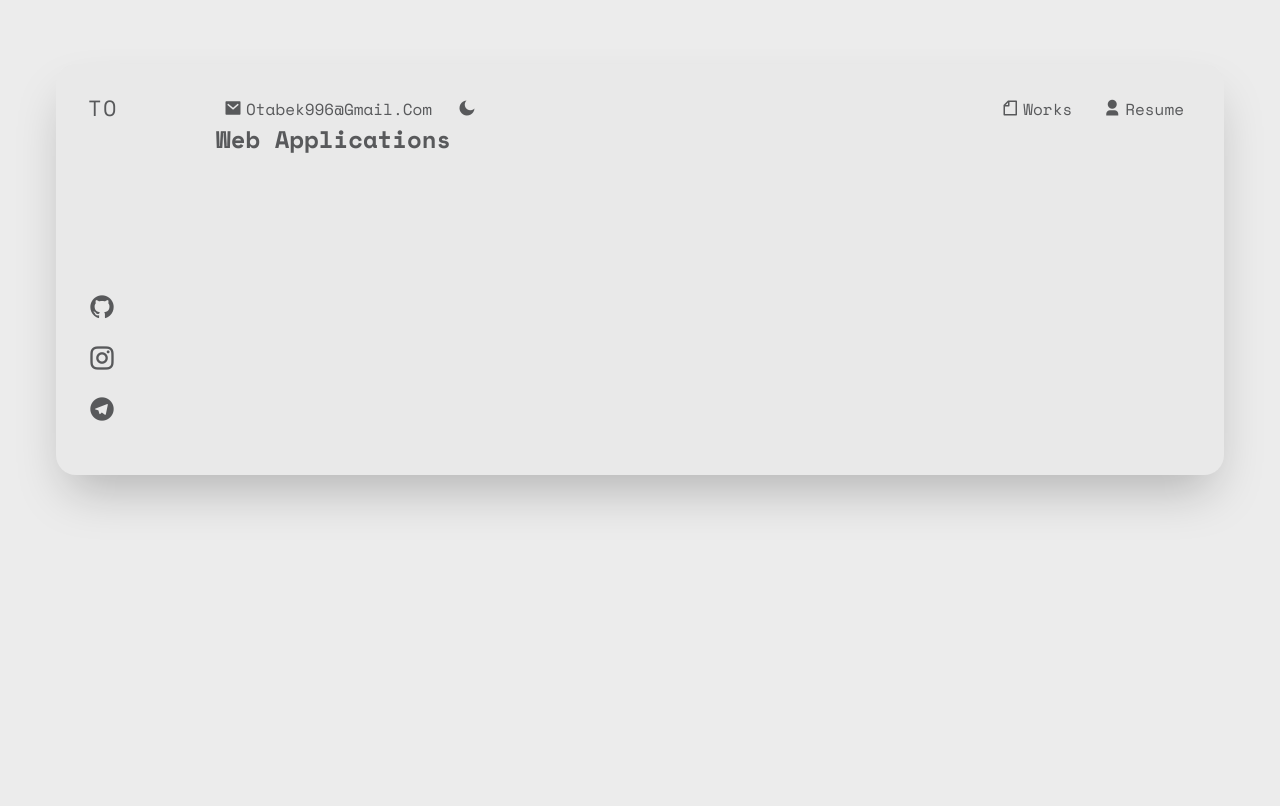
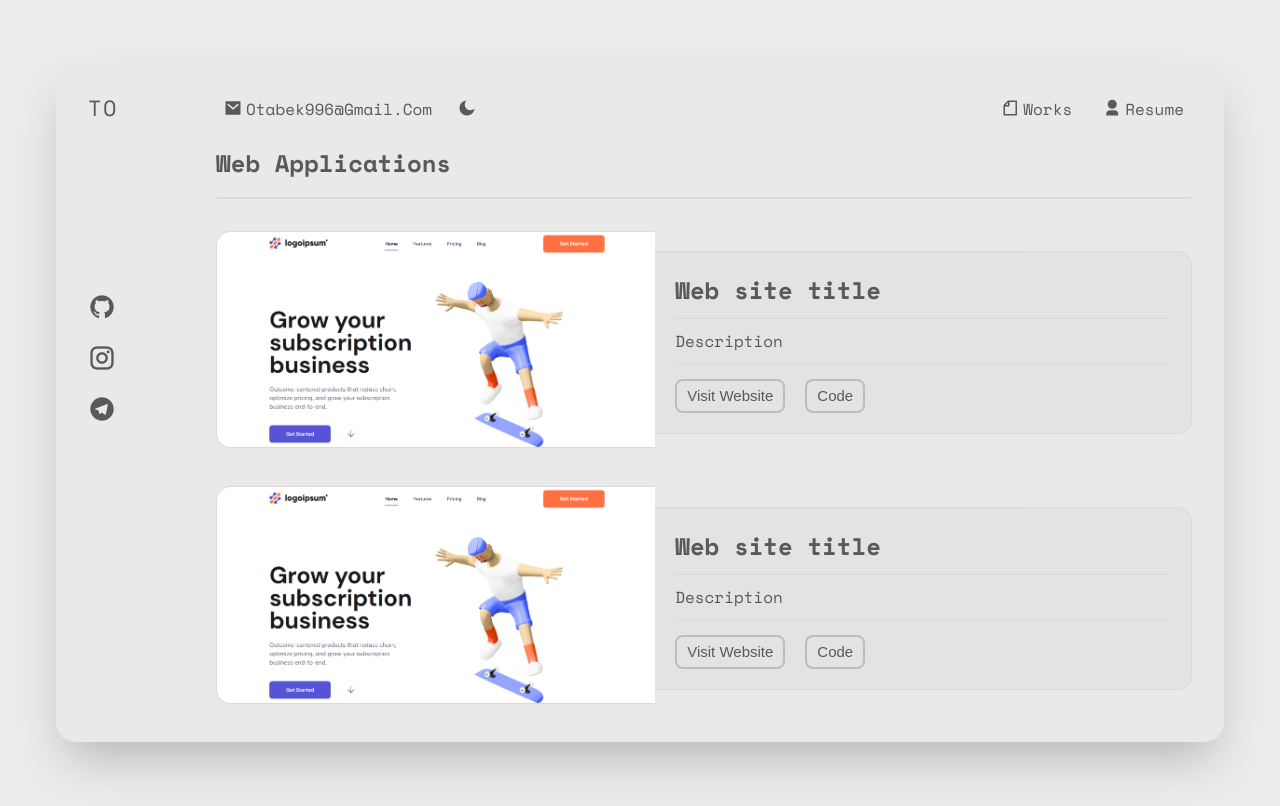
Before and after one commit to Otabek996/responsive-to-website, a React (Create React App) app: page /works in a window 1280 px wide. Built offline with nearby package versions, Linux system fonts and the light colour scheme.

Commit message:
Added a card to the works page

```diff
--- /dev/null
+++ b/src/components/Card/Card.jsx
@@ -0,0 +1,32 @@
+import React from 'react';
+
+import styles from '../../styles/Card.module.css';
+
+import WEBONE from '../../images/logoipsum-website.png'
+
+const Card = () => {
+  return (
+    <article className={styles.card}>
+        <div className={styles.card__img}>
+            <img src={WEBONE} alt="" />
+        </div>
+
+        <div className={styles.card__info}>
+            <h2 className={styles.card__title}>Web site title</h2>
+            <p className={styles.card__description}>Description</p>
+
+            <div className={styles.card__btn}>
+                <form action="">
+                    <button className={styles.card__btn_link} type='submit'>Visit Website</button>
+                </form>
+
+                <form action="">
+                    <button className={styles.card__btn_link} type='submit'>Code</button>
+                </form>
+            </div>
+        </div>
+    </article>
+  )
+}
+
+export default Card
--- a/src/components/Works/Works.jsx
+++ b/src/components/Works/Works.jsx
@@ -1,6 +1,8 @@
 import React from 'react';
 
 import styles from '../../styles/Works.module.css';
+
+import Card from '../Card/Card';
 
 const Works = () => {
   return (
@@ -10,7 +12,10 @@ const Works = () => {
 
         <div className={styles.border}></div>
 
-        <div className={styles.works__box}></div>
+        <div className={styles.works__box}>
+          <Card/>
+          <Card/>
+        </div>
       </div>
     </section>
   )
--- /dev/null
+++ b/src/styles/Card.module.css
@@ -0,0 +1,67 @@
+/*==================== CARD ====================*/
+.card {
+    display: flex;
+    align-items: center;
+}
+
+.card__img {
+    width: 45%;
+}
+
+.card__img img {
+    max-width: 100%;
+    height: auto;
+    border-top-left-radius: 15px;
+    border-bottom-left-radius: 15px;
+    border: 1px solid var(--border-color);
+    border-right: none;
+}
+
+.card__info {
+    width: 55%;
+    background: var(--background-card-color);
+    border-top-right-radius: 15px;
+    border-bottom-right-radius: 15px;
+    padding: 20px;
+    border: 1px solid var(--border-color);
+    border-left: none;
+}
+
+.card__title {
+    margin-bottom: 10px;
+}
+
+.card__description {
+    font-size: 16px;
+    padding: 10px 0;
+    border-top: 1px solid var(--border-color);
+    border-bottom: 1px solid var(--border-color);
+    border-radius: 1px;
+}
+
+.card__btn {
+    display: flex;
+    align-items: center;
+    gap: 20px;
+    margin-top: 15px;
+}
+
+.card__btn_link {
+    font-size: 15px;
+    line-height: 20px;
+    font-weight: var(--font-regular);
+    color: var(--text-color);
+    background: transparent;
+    padding: 5px 10px;
+    border-radius: 8px;
+    border: 2px solid var(--btn-border-color);
+    transition: all 0.2s ease-in;
+    cursor: pointer;
+}
+
+.card__btn_link:hover {
+    background: var(--hover-color);
+    /* box-shadow: 0px 6px 15px -6px rgba(0,0,0,0.55);
+    -webkit-box-shadow: 0px 6px 15px -6px rgba(0,0,0,0.55);
+    -moz-box-shadow: 0px 6px 15px -6px rgba(0,0,0,0.55); */
+}
--- a/src/styles/Works.module.css
+++ b/src/styles/Works.module.css
@@ -0,0 +1,22 @@
+/*==================== WORKS ====================*/
+.works__container {
+    padding-top: 1.5rem;
+}
+
+.works__title {
+    font-size: 1.5rem;
+    font-weight: var(--font-bold);
+}
+
+.border {
+    margin: 1rem 0 2rem 0;
+    border: 1px solid var(--border-color);
+    border-radius: 1px;
+}
+
+.works__box {
+    display: flex;
+    flex-direction: column;
+    align-items: center;
+    gap: 2rem;
+}
--- a/src/styles/variables.css
+++ b/src/styles/variables.css
@@ -19,6 +19,9 @@
     --text-color: #f6f5f6;
     --container-color: #232323;
     --hover-color: #94A8B3;
+    --border-color: #6262623c;
+    --background-card-color: #5353532b;
+    --btn-border-color: #626262;
 }
 
 :root[data-theme = "light"] {
@@ -28,4 +31,7 @@
     --text-color: #58595B;
     --container-color: #e9e9e9;
     --hover-color: #dbeaf1;
+    --border-color: #cdcfd286;
+    --background-card-color: #dbd9d956;
+    --btn-border-color: #bdbdbd;
 }
```
Also changed, not shown: src/images/logoipsum-website.png (added).
